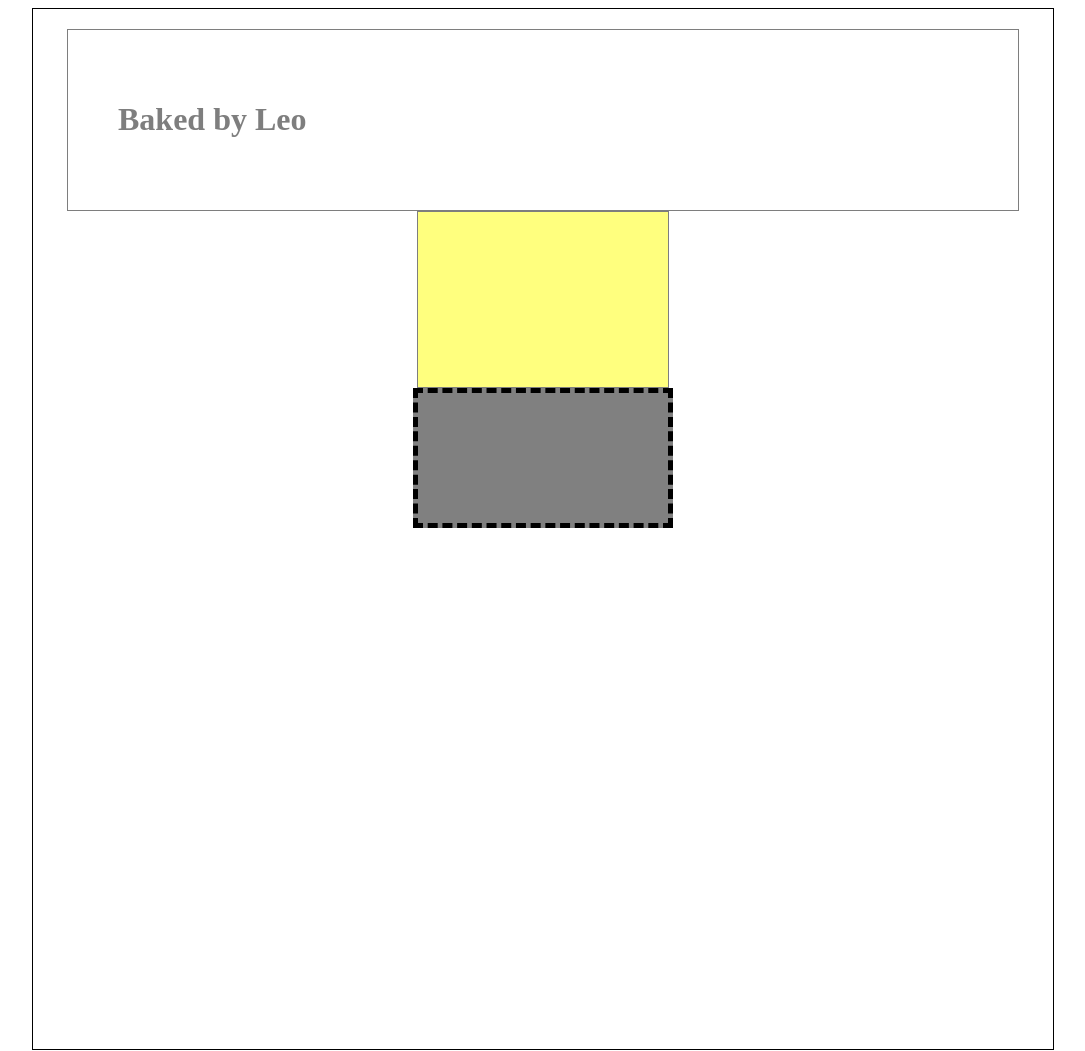
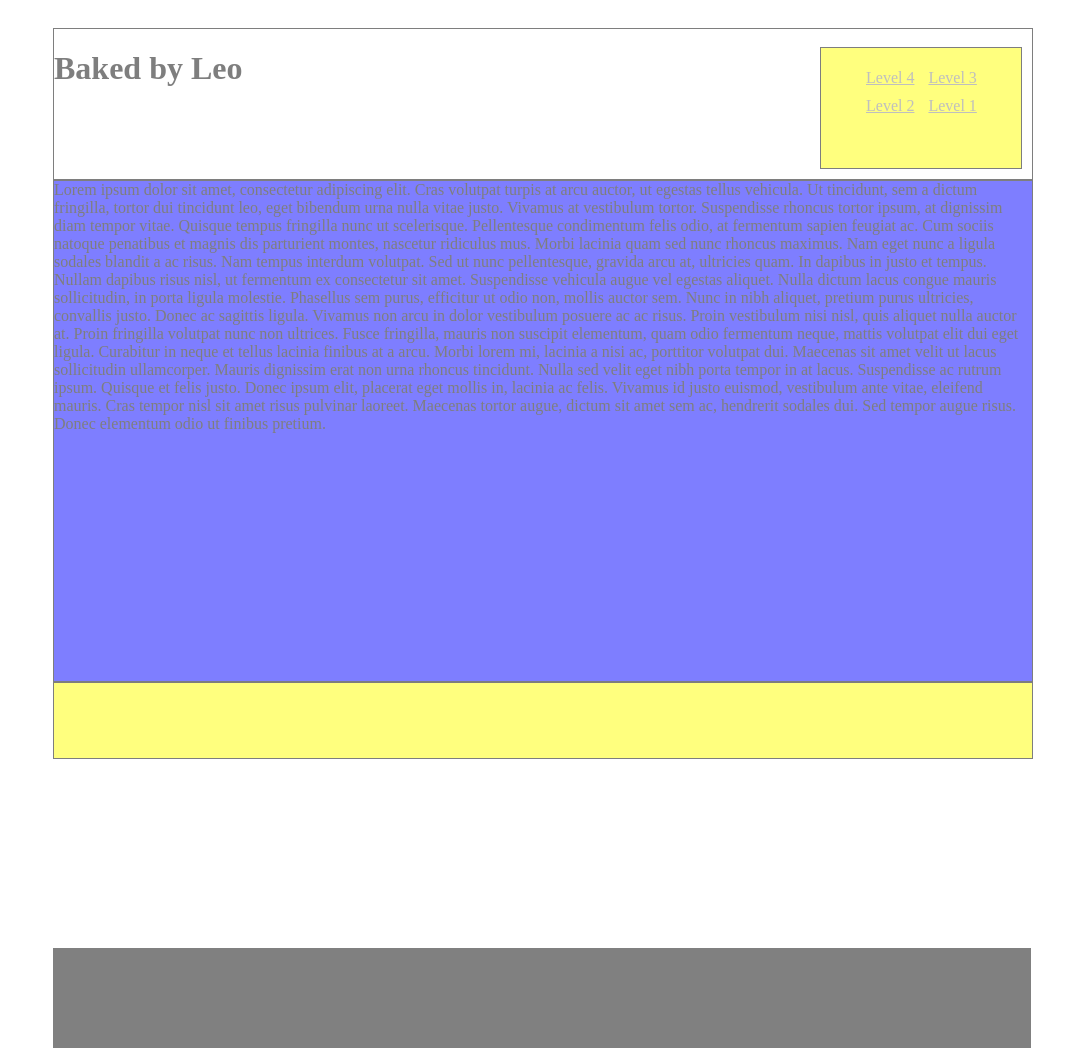
Before and after one commit to MajingaJ/Assignment_10, a plain HTML site: page index.html in a window 1280 px wide. Shown: the whole page, without its empty margins (97-1182 px from the left). Drawn offline with Linux system fonts and the light colour scheme.

Commit message:
added footer and cleaned up navigation

```diff
--- a/index.html
+++ b/index.html
@@ -8,13 +8,12 @@
             height: 1000px;
             padding: 20px;
             margin: 0 auto;
-            border: 1px solid black;
             background-color: white;
             position: relative;
           }
           .header {
-            width: 850px;
-            padding: 50px;
+            width: 978px;
+            height: 150px;
             border: 1px solid black;
             margin: 0 auto;
             background-color: white;
@@ -22,46 +21,78 @@
             opacity: .5;
           }
           .content {
-            width: 850px;
-            padding: 50px;
+            width: 978px;
+            height: 500px;
             border: 1px solid black;
             margin: 0 auto;
-            background-color: white;
+            background-color: blue;
             position: relative;
             opacity: .5;
           }
           .title {
-            width: 150px;
+            width: 978px;
             height: 75px;
-            padding: 50px;
             border: 1px solid black;
             margin: 0 auto;
             background-color: yellow;
             position: relative;
             opacity: .5;
           }
+         .nav {
+            width: 200px;
+            height: 120px;
+            border: 1px solid black;
+            background-color: yellow;
+            position: absolute;
+            bottom: 10px; /* important */
+            right: 10px; /* important */
+          }
           .footer {
-            width: 150px;
-            height: 75px;
-            padding: 50px;
-            border: 5px dashed black;
+            width: 978px;
+            height: 100px;
             margin: 0 auto;
             background-color: grey;
-            position: bottom;
-            padding-bottom: 5px;
+            position: absolute;
+            bottom: 0;
           }
+          ul {
+            background-color: yellow;
+          }
+          li{
+            list-style: none;
+            margin: 5px;
+            display: inline-block;
+          }
+          a{
+            color: grey;
+        }
           </style>
 
     </head>
 
 
         <body>
-            <div class="center">
+            <div class="center"> <!-- Wrapper Div -->
+
 
                             <div class="header">
                                 <h1> Baked by Leo</h1>
 
+                            <div class="nav">
+                                     <ul>
+                                        <li><a href="#section1">Level 4</a></li>
+                                        <li><a href="#section2">Level 3</a></li>
+                                        <li><a href="#section3">Level 2</a></li>
+                                        <li><a href="#section4">Level 1</a></li>
+                                    </ul>
+                            </div>
+                        </div>
+                             <div class="content">
+                                Lorem ipsum dolor sit amet, consectetur adipiscing elit. Cras volutpat turpis at arcu auctor, ut egestas tellus vehicula. Ut tincidunt, sem a dictum fringilla, tortor dui tincidunt leo, eget bibendum urna nulla vitae justo. Vivamus at vestibulum tortor. Suspendisse rhoncus tortor ipsum, at dignissim diam tempor vitae. Quisque tempus fringilla nunc ut scelerisque. Pellentesque condimentum felis odio, at fermentum sapien feugiat ac. Cum sociis natoque penatibus et magnis dis parturient montes, nascetur ridiculus mus. Morbi lacinia quam sed nunc rhoncus maximus. Nam eget nunc a ligula sodales blandit a ac risus. Nam tempus interdum volutpat. Sed ut nunc pellentesque, gravida arcu at, ultricies quam. In dapibus in justo et tempus. Nullam dapibus risus nisl, ut fermentum ex consectetur sit amet.
 
+                                Suspendisse vehicula augue vel egestas aliquet. Nulla dictum lacus congue mauris sollicitudin, in porta ligula molestie. Phasellus sem purus, efficitur ut odio non, mollis auctor sem. Nunc in nibh aliquet, pretium purus ultricies, convallis justo. Donec ac sagittis ligula. Vivamus non arcu in dolor vestibulum posuere ac ac risus. Proin vestibulum nisi nisl, quis aliquet nulla auctor at.
+
+                                Proin fringilla volutpat nunc non ultrices. Fusce fringilla, mauris non suscipit elementum, quam odio fermentum neque, mattis volutpat elit dui eget ligula. Curabitur in neque et tellus lacinia finibus at a arcu. Morbi lorem mi, lacinia a nisi ac, porttitor volutpat dui. Maecenas sit amet velit ut lacus sollicitudin ullamcorper. Mauris dignissim erat non urna rhoncus tincidunt. Nulla sed velit eget nibh porta tempor in at lacus. Suspendisse ac rutrum ipsum. Quisque et felis justo. Donec ipsum elit, placerat eget mollis in, lacinia ac felis. Vivamus id justo euismod, vestibulum ante vitae, eleifend mauris. Cras tempor nisl sit amet risus pulvinar laoreet. Maecenas tortor augue, dictum sit amet sem ac, hendrerit sodales dui. Sed tempor augue risus. Donec elementum odio ut finibus pretium.
 
 
                             </div>
```
Also changed, not shown: untitled.html (+0 -112 lines), 1 other file.
